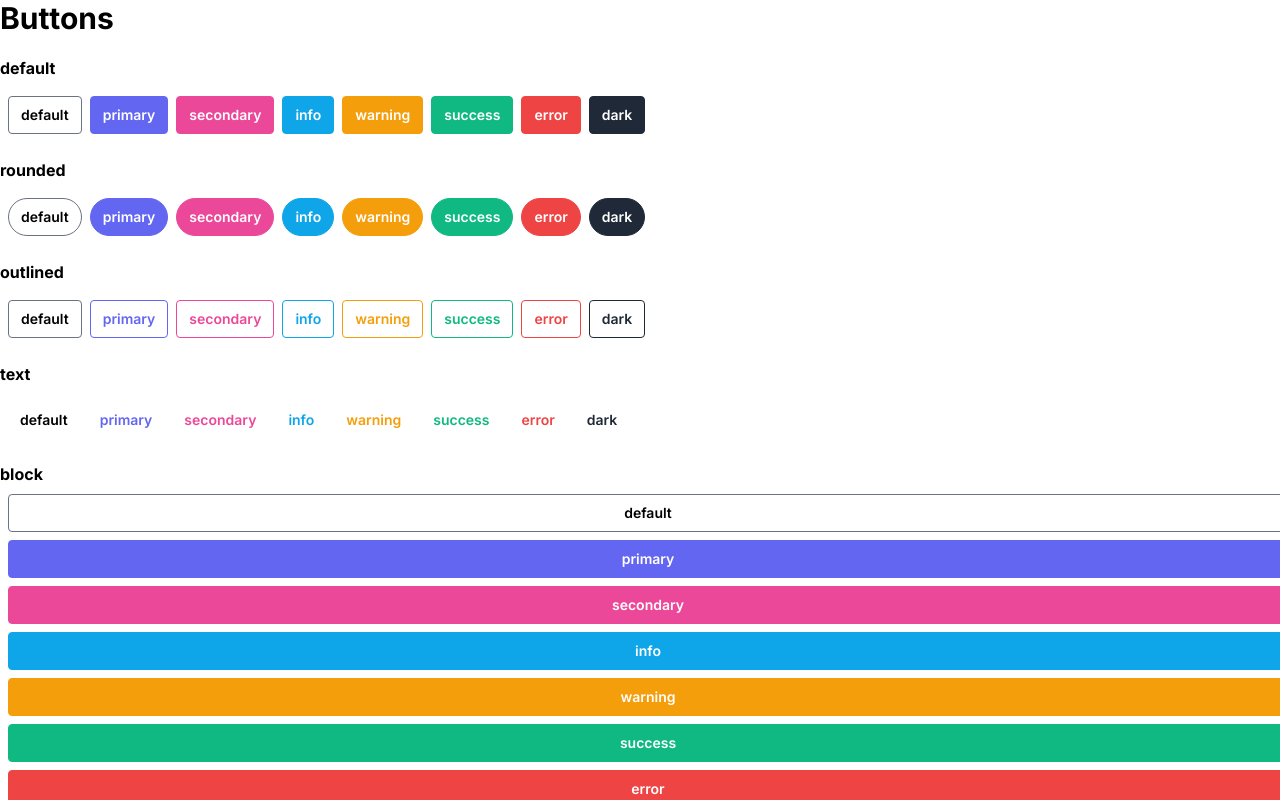
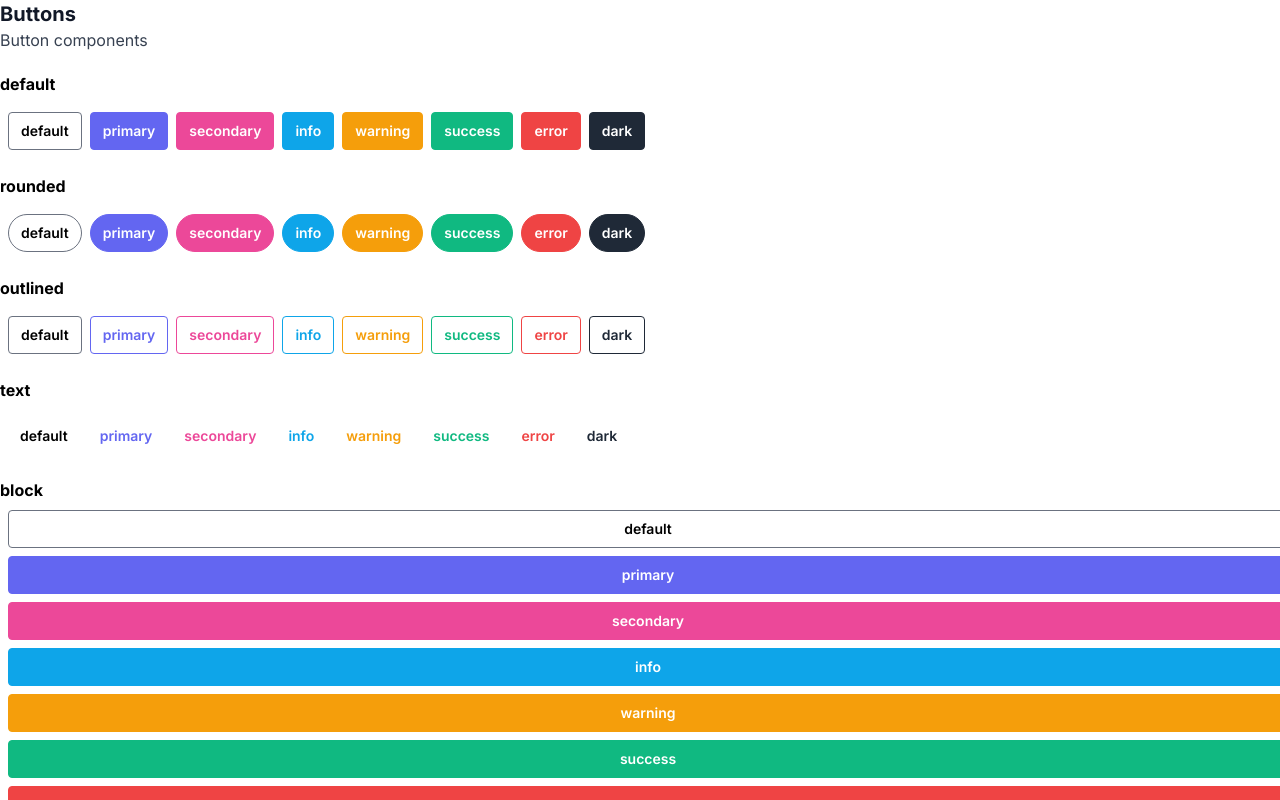
Before and after one commit to gravitano/nuxt3-tailwind-kit, a Nuxt app: page /components/buttons in a window 1280 px wide. Shown: the top 800 px of the page. Built offline with nearby package versions, Linux system fonts and the light colour scheme.

Commit message:
feat(buttons): update heading

```diff
--- a/pages/components/buttons.vue
+++ b/pages/components/buttons.vue
@@ -21,7 +21,10 @@ const bindVariant = (variant: string) => {
 </script>
 
 <template>
-  <h1 class="font-bold text-3xl mb-5">Buttons</h1>
+  <div class="mb-5">
+    <h1 class="font-bold text-xl text-gray-900">Buttons</h1>
+    <p class="text-gray-700 text-base">Button components</p>
+  </div>
 
   <div class="space-y-6">
     <div v-for="variant in variants" :key="variant" class="space-x-2 space-y-2">
```
